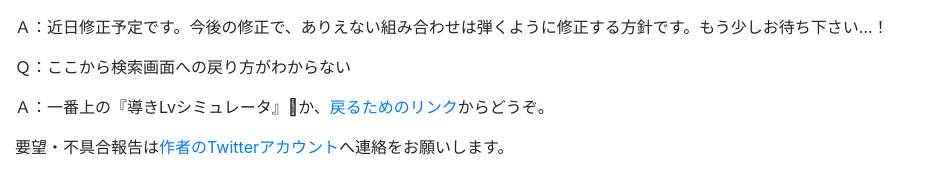
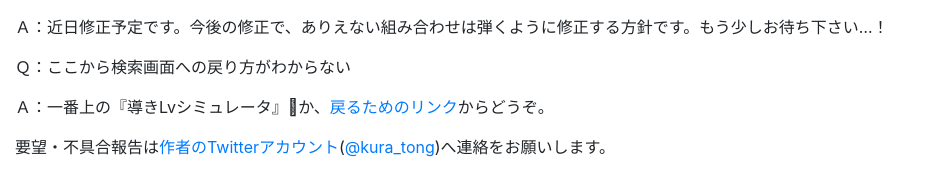
Before and after one commit to setohima/mhwi_guidance_emulator, a Django app: template guidance_emu/templates/guidance_emu/help.html in a window 1280 px wide. Shown: the part 761-936 px from the top of the page, without its empty margins (0-929 px from the left). Run offline with Django 3.2, Linux system fonts and the light colour scheme; the template is opened without the code that fills it, so the values that code supplies are empty; some libraries are stand-ins or nearby versions.

Commit message:
add @kura_tong

```diff
--- a/guidance_emu/templates/guidance_emu/base.html
+++ b/guidance_emu/templates/guidance_emu/base.html
@@ -41,7 +41,7 @@
             </div>
             <div class="row">
                 <div class="col">
-                    <p>要望・不具合報告は<a href="https://twitter.com/intent/tweet?text=%40kura_tong&hashtags=%E5%B0%8E%E3%82%B7%E3%83%9F%E3%83%A5">作者のTwitterアカウント</a>へ連絡をお願いします。</p>
+                    <p>要望・不具合報告は<a href="https://twitter.com/intent/tweet?text=%40kura_tong&hashtags=%E5%B0%8E%E3%82%B7%E3%83%9F%E3%83%A5">作者のTwitterアカウント</a>(<a href="https://twitter.com/kura_tong">@kura_tong</a>)へ連絡をお願いします。</p>
                 </div>
             </div>
         </div>
```
